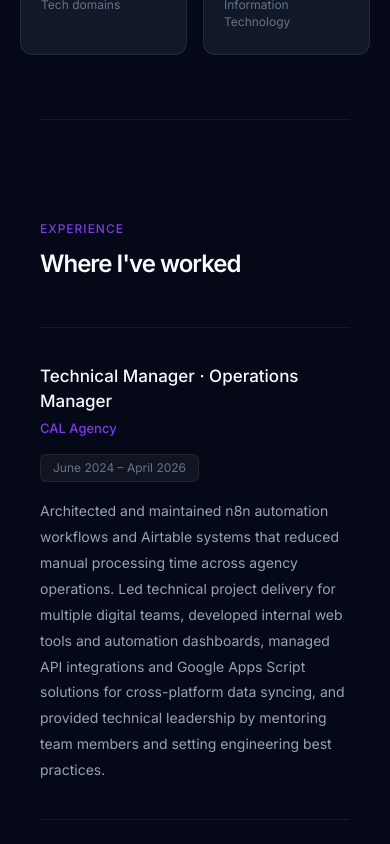
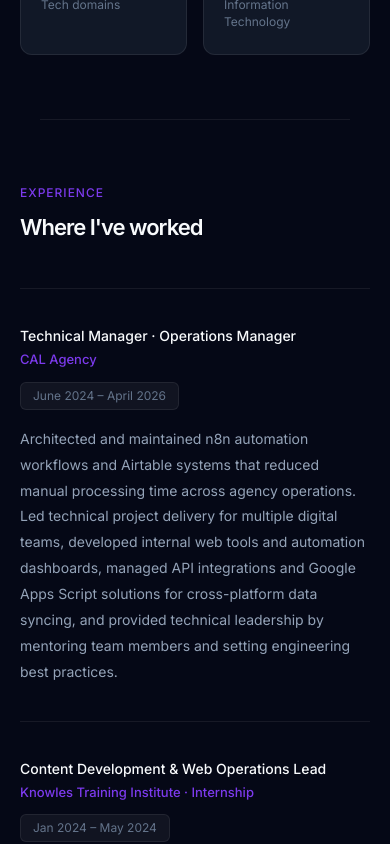
Before and after one commit to pichuu-afk/jhobet-portfolio, a Next.js app: page / in a window 390 px wide. Shown: the part 1620-2464 px from the top of the page. Built offline with nearby package versions, Linux system fonts and the light colour scheme.

Commit message:
Refactor Experience component layout and styles

```diff
--- a/components/Experience.tsx
+++ b/components/Experience.tsx
@@ -5,74 +5,34 @@ const EXPERIENCE = [
     role: "Technical Manager · Operations Manager",
     company: "CAL Agency",
     date: "June 2024 – April 2026",
-    description:
-      "Architected and maintained n8n automation workflows and Airtable systems that reduced manual processing time across agency operations. Led technical project delivery for multiple digital teams, developed internal web tools and automation dashboards, managed API integrations and Google Apps Script solutions for cross-platform data syncing, and provided technical leadership by mentoring team members and setting engineering best practices.",
+    description: "Architected and maintained n8n automation workflows and Airtable systems that reduced manual processing time across agency operations. Led technical project delivery for multiple digital teams, developed internal web tools and automation dashboards, managed API integrations and Google Apps Script solutions for cross-platform data syncing, and provided technical leadership by mentoring team members and setting engineering best practices.",
   },
   {
     role: "Content Development & Web Operations Lead",
     company: "Knowles Training Institute · Internship",
     date: "Jan 2024 – May 2024",
-    description:
-      "Managed and optimized web operations, improving site performance and content delivery workflows. Built and enhanced content structures that boosted user engagement across the platform. Collaborated with designers, writers, and developers for seamless platform integration.",
+    description: "Managed and optimized web operations, improving site performance and content delivery workflows. Built and enhanced content structures that boosted user engagement across the platform. Collaborated with designers, writers, and developers for seamless platform integration.",
   },
 ];
 
 export default function Experience() {
   return (
-    <section id="experience" style={{ padding: "100px 40px", maxWidth: 1040, margin: "0 auto" }}>
-      <p style={{ fontSize: 12, fontWeight: 500, color: "#7C3AED", letterSpacing: "1px", textTransform: "uppercase", marginBottom: 12 }}>
-        Experience
-      </p>
-      <h2 style={{ fontSize: "clamp(24px, 3vw, 36px)", fontWeight: 600, letterSpacing: "-1px", color: "#F8FAFC", marginBottom: 48, lineHeight: 1.2 }}>
-        Where I&apos;ve worked
-      </h2>
+    <section id="experience" className="section-pad" style={{ maxWidth: 1040, margin: "0 auto" }}>
+      <p style={{ fontSize: 12, fontWeight: 500, color: "#7C3AED", letterSpacing: "1px", textTransform: "uppercase", marginBottom: 12 }}>Experience</p>
+      <h2 style={{ fontSize: "clamp(22px, 3vw, 36px)", fontWeight: 600, letterSpacing: "-1px", color: "#F8FAFC", marginBottom: 48, lineHeight: 1.2 }}>Where I&apos;ve worked</h2>
 
-      <div>
-        {EXPERIENCE.map((exp, i) => (
-          <div
-            key={i}
-            style={{
-              padding: "36px 0",
-              borderTop: "0.5px solid rgba(255,255,255,0.07)",
-              borderBottom: i === EXPERIENCE.length - 1 ? "0.5px solid rgba(255,255,255,0.07)" : "none",
-            }}
-          >
-            <div
-              style={{
-                display: "flex",
-                justifyContent: "space-between",
-                alignItems: "flex-start",
-                marginBottom: 16,
-                gap: 16,
-                flexWrap: "wrap",
-              }}
-            >
-              <div>
-                <div style={{ fontSize: 17, fontWeight: 500, color: "#F8FAFC", marginBottom: 4 }}>
-                  {exp.role}
-                </div>
-                <div style={{ fontSize: 13, color: "#7C3AED", fontWeight: 500 }}>{exp.company}</div>
-              </div>
-              <span
-                style={{
-                  fontSize: 12,
-                  color: "#64748B",
-                  background: "rgba(255,255,255,0.05)",
-                  padding: "4px 12px",
-                  borderRadius: 6,
-                  whiteSpace: "nowrap",
-                  border: "0.5px solid rgba(255,255,255,0.07)",
-                }}
-              >
-                {exp.date}
-              </span>
+      {EXPERIENCE.map((exp, i) => (
+        <div key={i} style={{ padding: "36px 0", borderTop: "0.5px solid rgba(255,255,255,0.07)", borderBottom: i === EXPERIENCE.length - 1 ? "0.5px solid rgba(255,255,255,0.07)" : "none" }}>
+          <div style={{ display: "flex", justifyContent: "space-between", alignItems: "flex-start", marginBottom: 16, gap: 12, flexWrap: "wrap" }}>
+            <div>
+              <div style={{ fontSize: "clamp(14px, 2vw, 17px)", fontWeight: 500, color: "#F8FAFC", marginBottom: 4 }}>{exp.role}</div>
+              <div style={{ fontSize: 13, color: "#7C3AED", fontWeight: 500 }}>{exp.company}</div>
             </div>
-            <p style={{ fontSize: 14, color: "#94A3B8", lineHeight: 1.85, maxWidth: 680 }}>
-              {exp.description}
-            </p>
+            <span style={{ fontSize: 12, color: "#64748B", background: "rgba(255,255,255,0.05)", padding: "4px 12px", borderRadius: 6, whiteSpace: "nowrap", border: "0.5px solid rgba(255,255,255,0.07)" }}>{exp.date}</span>
           </div>
-        ))}
-      </div>
+          <p style={{ fontSize: 14, color: "#94A3B8", lineHeight: 1.85, maxWidth: 680 }}>{exp.description}</p>
+        </div>
+      ))}
     </section>
   );
 }
```
